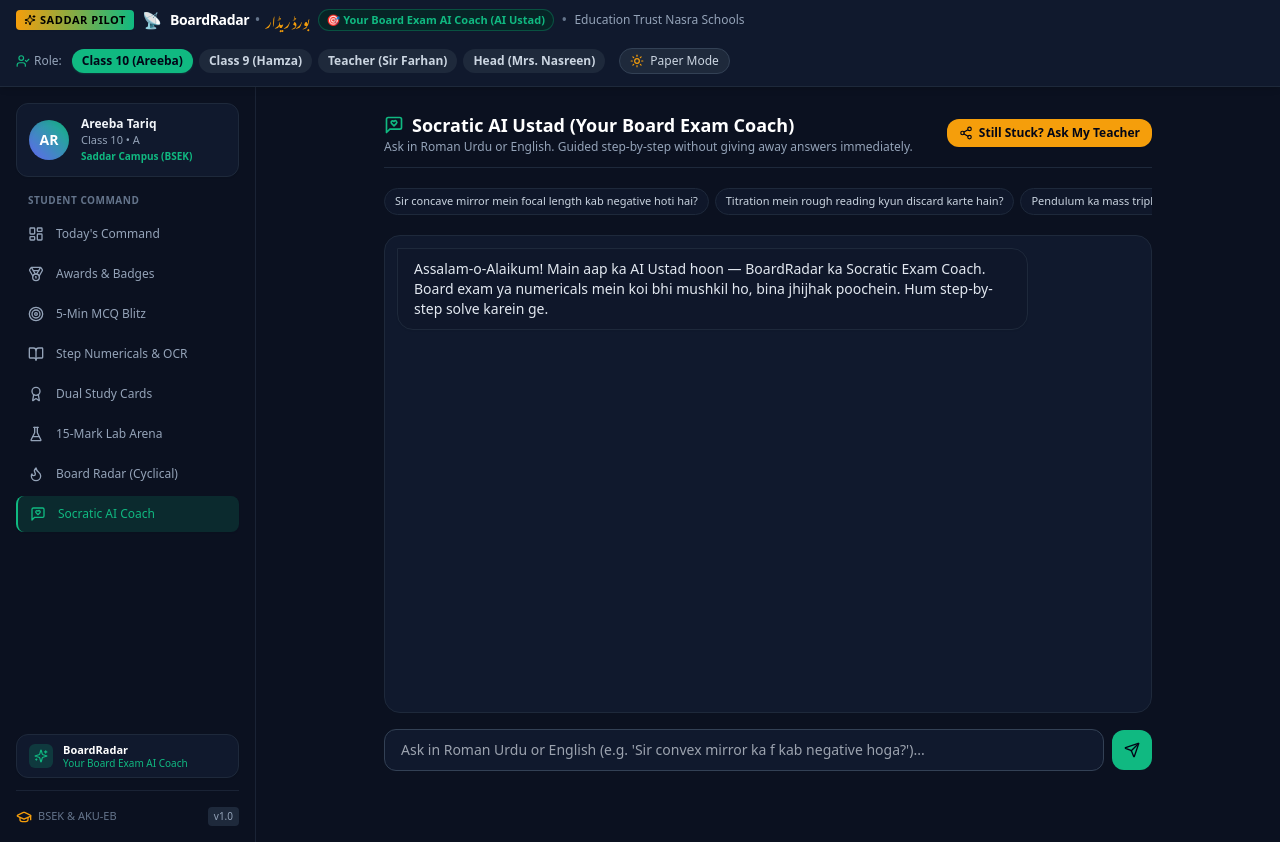
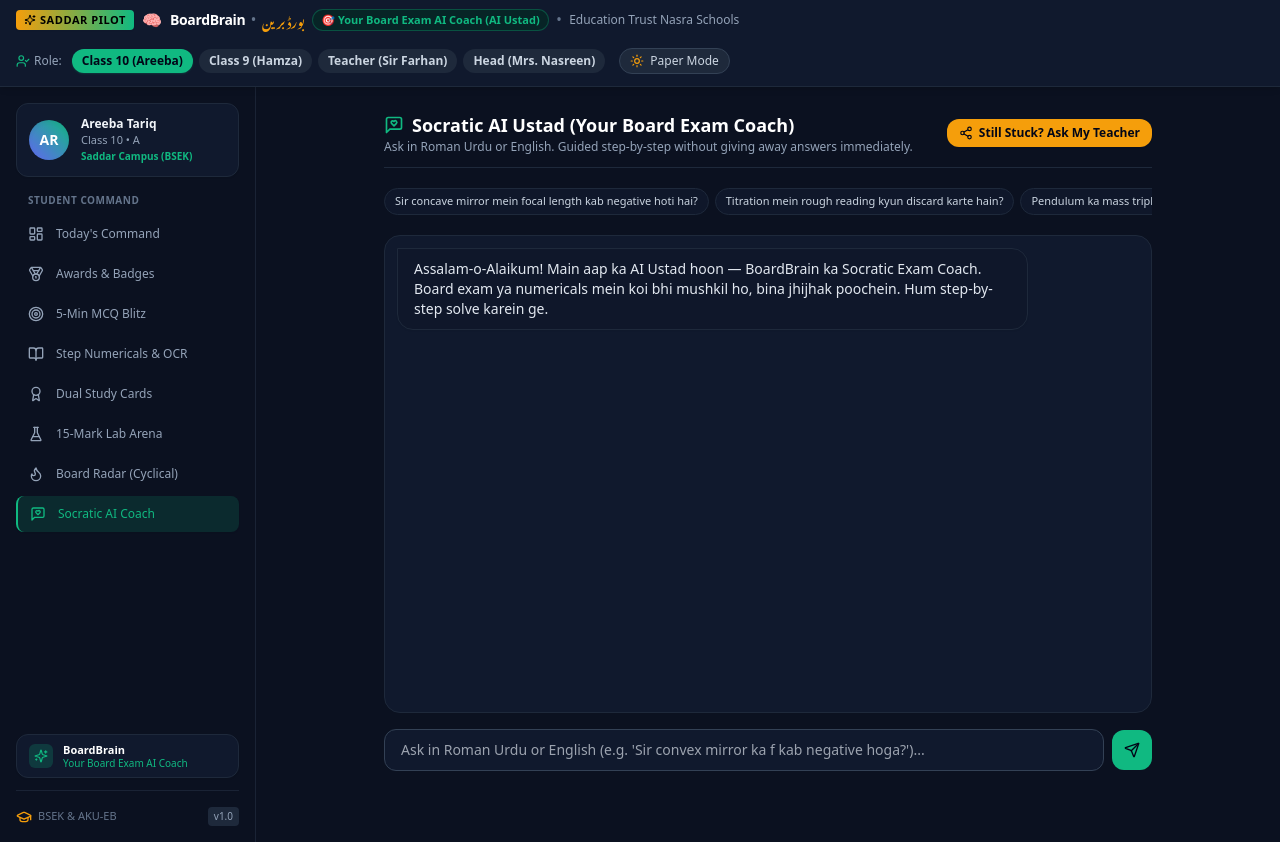
Before and after one commit to rehanali1148/boardbrain, a Next.js app: page /student/ustad in a window 1280 px wide. Built offline with nearby package versions, Linux system fonts and the light colour scheme; no server answers.

Commit message:
Brand update: Finalize brand name as BoardBrain (بورڈ برین) - Your Board Exam AI Coach (AI Ustad)

```diff
--- a/package.json
+++ b/package.json
@@ -1,5 +1,5 @@
 {
-  "name": "boardradar-platform",
+  "name": "boardbrain-platform",
   "version": "1.0.0",
   "private": true,
   "scripts": {
--- a/src/app/layout.tsx
+++ b/src/app/layout.tsx
@@ -6,8 +6,8 @@ import DesktopSidebar from "@/components/navigation/DesktopSidebar";
 import MobileDock from "@/components/navigation/MobileDock";
 
 export const metadata: Metadata = {
-  title: "BoardRadar | Your Board Exam AI Coach (AI Ustad) - BSEK & AKU-EB",
-  description: "BoardRadar: 15-Year past-paper grounded Pakistani Board (BSEK Karachi & AKU-EB) academic intelligence platform and AI Coach for Class 9 & 10 students and teachers.",
+  title: "BoardBrain | Your Board Exam AI Coach (AI Ustad) - BSEK & AKU-EB",
+  description: "BoardBrain: 15-Year past-paper grounded Pakistani Board (BSEK Karachi & AKU-EB) academic intelligence platform and AI Coach for Class 9 & 10 students and teachers.",
 };
 
 export const viewport: Viewport = {
--- a/src/app/page.tsx
+++ b/src/app/page.tsx
@@ -20,7 +20,7 @@ export default function HomePage() {
     <div className="flex items-center justify-center min-h-[60vh]">
       <div className="text-center space-y-3">
         <div className="w-12 h-12 border-4 border-brand-emerald border-t-transparent rounded-full animate-spin mx-auto" />
-        <p className="text-sm text-slate-400 font-medium">Entering BoardRadar Academic Command Center...</p>
+        <p className="text-sm text-slate-400 font-medium">Entering BoardBrain Academic Command Center...</p>
       </div>
     </div>
   );
--- a/src/app/student/awards/page.tsx
+++ b/src/app/student/awards/page.tsx
@@ -100,7 +100,7 @@ export default function StudentAwardsPage() {
   };
 
   const handleShare = (badge: BadgeItem) => {
-    const text = `🎖️ I just unlocked the "${badge.title} (${badge.title_urdu})" badge on BoardRadar! Preparing for Class ${user?.class_grade} Board Finals with AI Coaching. 🚀`;
+    const text = `🎖️ I just unlocked the "${badge.title} (${badge.title_urdu})" badge on BoardBrain! Preparing for Class ${user?.class_grade} Board Finals with AI Coaching. 🚀`;
     navigator.clipboard.writeText(text);
     setCopied(true);
     setTimeout(() => setCopied(false), 2000);
@@ -121,7 +121,7 @@ export default function StudentAwardsPage() {
           <div className="space-y-2">
             <div className="inline-flex items-center gap-1.5 px-2.5 py-0.5 rounded-full bg-brand-amber/15 text-brand-amber text-xs font-semibold border border-brand-amber/30">
               <Trophy className="w-3.5 h-3.5" />
-              <span>BoardRadar Trophy Room &amp; Milestones</span>
+              <span>BoardBrain Trophy Room &amp; Milestones</span>
             </div>
             <h1 className="text-xl md:text-2xl font-bold text-white tracking-tight flex items-center gap-2">
               <span>Class {user?.class_grade} Honors &amp; Badges</span>
--- a/src/app/student/page.tsx
+++ b/src/app/student/page.tsx
@@ -64,7 +64,7 @@ export default function StudentHomePage() {
               Assalam-o-Alaikum, <span className="text-brand-amber">{user?.full_name?.split(" ")[0]}</span>!
             </h1>
             <p className="text-xs md:text-sm text-slate-300">
-              Welcome to <span className="text-brand-emerald font-semibold">BoardRadar</span> — Your Board Exam AI Coach &amp; AI Ustad. Target: <span className="text-brand-emerald font-bold">Grade A-1</span> in Board Finals.
+              Welcome to <span className="text-brand-emerald font-semibold">BoardBrain</span> — Your Board Exam AI Coach &amp; AI Ustad. Target: <span className="text-brand-emerald font-bold">Grade A-1</span> in Board Finals.
             </p>
           </div>
 
--- a/src/app/student/ustad/page.tsx
+++ b/src/app/student/ustad/page.tsx
@@ -23,7 +23,7 @@ export default function SocraticUstadPage() {
   const [messages, setMessages] = useState<Message[]>([
     {
       role: "ustad",
-      text: "Assalam-o-Alaikum! Main aap ka AI Ustad hoon — BoardRadar ka Socratic Exam Coach. Board exam ya numericals mein koi bhi mushkil ho, bina jhijhak poochein. Hum step-by-step solve karein ge.",
+      text: "Assalam-o-Alaikum! Main aap ka AI Ustad hoon — BoardBrain ka Socratic Exam Coach. Board exam ya numericals mein koi bhi mushkil ho, bina jhijhak poochein. Hum step-by-step solve karein ge.",
     },
   ]);
   const [inputText, setInputText] = useState("");
--- a/src/components/navigation/DesktopSidebar.tsx
+++ b/src/components/navigation/DesktopSidebar.tsx
@@ -97,7 +97,7 @@ export default function DesktopSidebar() {
           <Sparkles className="w-3.5 h-3.5" />
         </div>
         <div className="leading-tight">
-          <p className="font-bold text-white text-[11px]">BoardRadar</p>
+          <p className="font-bold text-white text-[11px]">BoardBrain</p>
           <p className="text-brand-emerald text-[10px] font-medium">Your Board Exam AI Coach</p>
         </div>
       </div>
--- a/src/components/navigation/RoleSwitcherBar.tsx
+++ b/src/components/navigation/RoleSwitcherBar.tsx
@@ -16,12 +16,12 @@ export default function RoleSwitcherBar() {
           <span>Saddar Pilot</span>
         </div>
         <div className="flex items-center gap-2 font-semibold text-slate-200">
-          <span className="text-brand-emerald text-base">📡</span>
+          <span className="text-brand-emerald text-base">🧠</span>
           <div className="flex flex-col sm:flex-row sm:items-center sm:gap-2">
             <div className="flex items-center gap-1.5">
-              <span className="font-extrabold tracking-tight text-white text-sm">BoardRadar</span>
+              <span className="font-extrabold tracking-tight text-white text-sm">BoardBrain</span>
               <span className="text-slate-500">•</span>
-              <span className="text-brand-amber font-nastaliq text-xs" dir="rtl">بورڈ ریڈار</span>
+              <span className="text-brand-amber font-nastaliq text-xs" dir="rtl">بورڈ برین</span>
             </div>
             <span className="inline-flex items-center gap-1 px-2 py-0.5 rounded-full bg-emerald-950/60 text-brand-emerald text-[10px] md:text-[11px] font-semibold border border-emerald-500/30">
               <span>🎯 Your Board Exam AI Coach (AI Ustad)</span>
```
